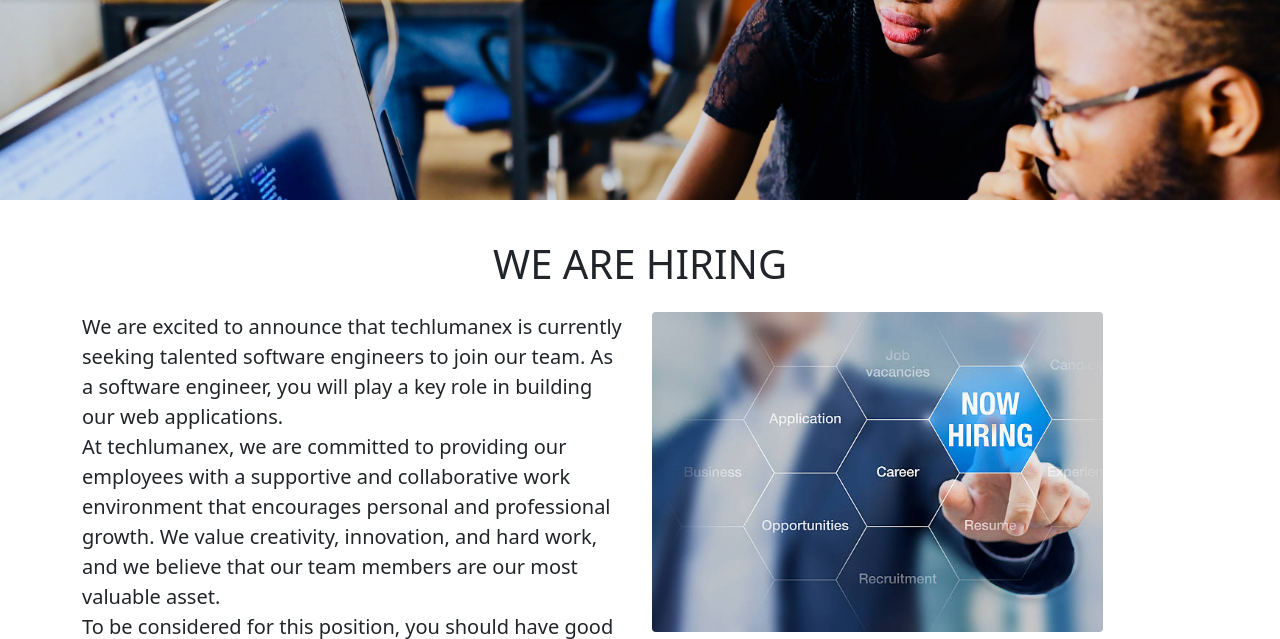
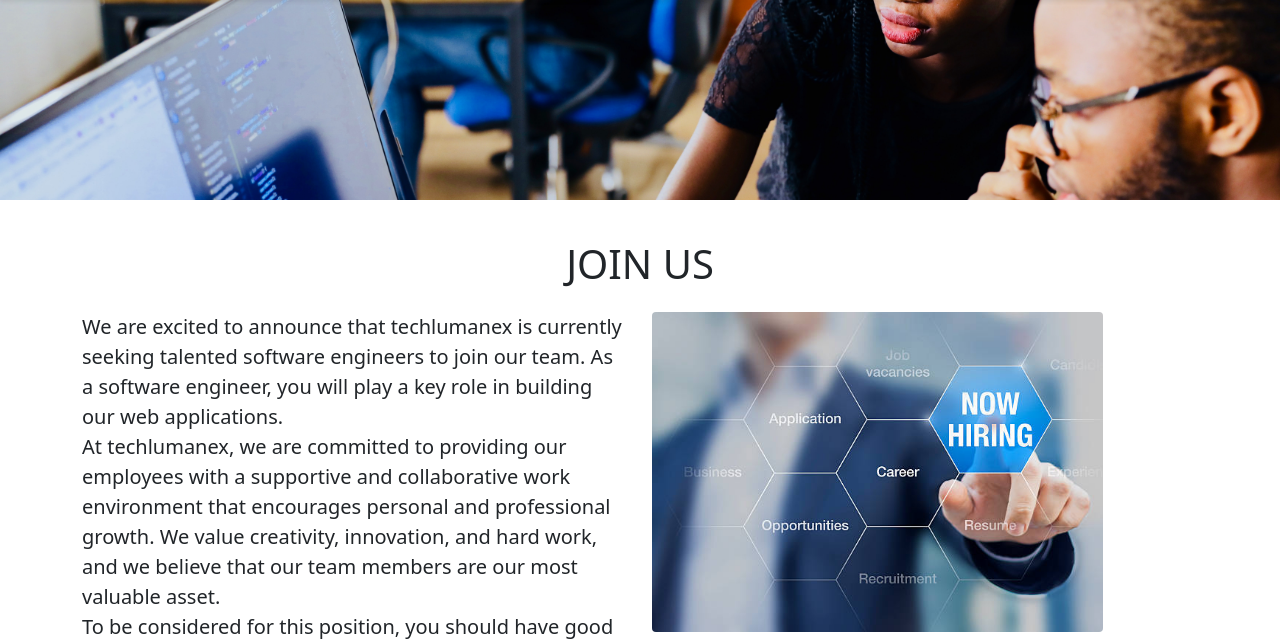
Before and after one commit to lumanexx/techlumanex, a Flask app: page / in a window 1280 px wide. Shown: the part 56-695 px from the top of the page. Run offline with Flask 2, Linux system fonts and the light colour scheme.

Commit message:
edited join us

```diff
--- a/templates/home.html
+++ b/templates/home.html
@@ -18,7 +18,7 @@
       {% include 'nav.html' %}
       <img class="img-fluid" id="banner" src = "https://techlumanex.repl.co/static/desola.jpg">
       <div class="container">
-        <h1 class="text-center mt-4 mb-4">WE ARE HIRING</h1>
+        <h1 class="text-center mt-4 mb-4">JOIN US</h1>
         <div class="row" style="margin-bottom: 16px;">
           <div class="col-md-6">
         <p class="lead">
```
